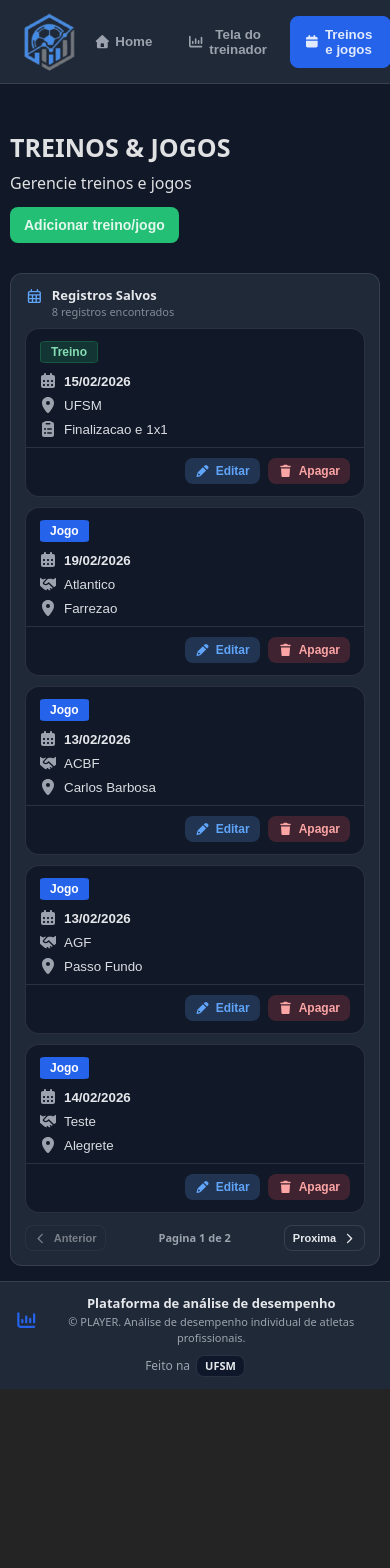
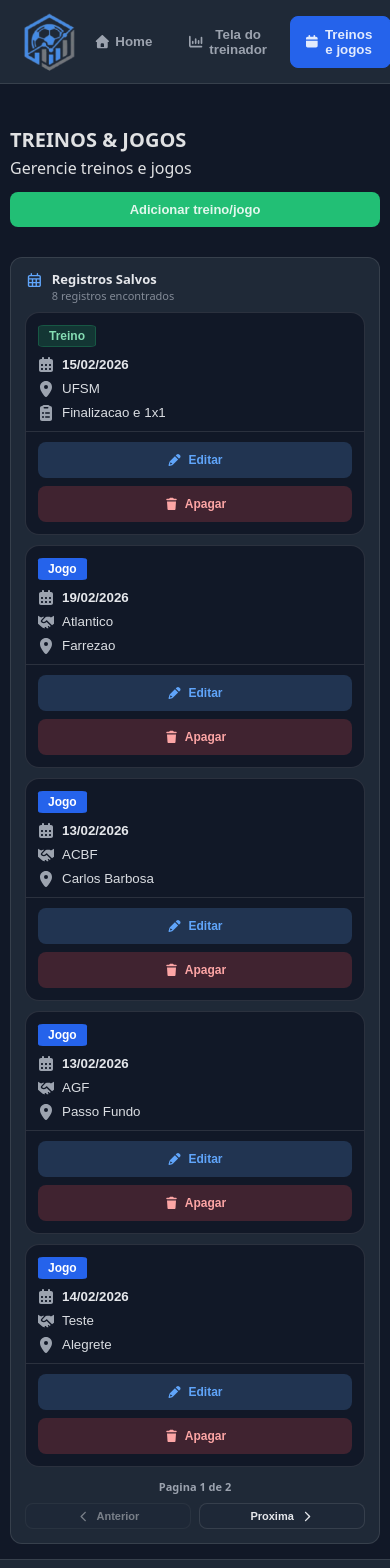
Before and after one commit to diogodls/player, a React (Vite) app: page /session-screen in a window 390 px wide. Shown: the top 1568 px of the page. Before the commit the page ends 1389 px from the top, so only its background shows below. Built offline with nearby package versions, Linux system fonts and the light colour scheme; data requests are answered from the project's data file.

Commit message:
feat(#48): faz o mobile

```diff
--- a/src/components/RegistrationScreen/HeaderSessionScreen/HeaderSessionScreen.module.scss
+++ b/src/components/RegistrationScreen/HeaderSessionScreen/HeaderSessionScreen.module.scss
@@ -14,10 +14,12 @@
   display: flex;
   flex-direction: column;
   gap: 4px;
+  min-width: 0;
 
   .title {
     font-weight: bold;
     font-size: 25px;
+    line-height: 1.12;
   }
 }
 
@@ -36,3 +38,30 @@
     background: color-mix(in srgb, var(--green) 80%, white);
   }
 }
+
+@media (max-width: 768px) {
+  .headerText {
+    .title {
+      font-size: 22px;
+    }
+  }
+
+  .addButton {
+    width: 100%;
+    text-align: center;
+    justify-content: center;
+  }
+}
+
+@media (max-width: 420px) {
+  .headerText {
+    .title {
+      font-size: 20px;
+    }
+  }
+
+  .addButton {
+    padding: 10px 12px;
+    font-size: 13px;
+  }
+}
--- a/src/components/RegistrationScreen/RegistrationScreen.module.scss
+++ b/src/components/RegistrationScreen/RegistrationScreen.module.scss
@@ -187,3 +187,23 @@
     }
   }
 }
+
+@media (max-width: 420px) {
+  .card {
+    .pagination {
+      flex-wrap: wrap;
+      justify-content: center;
+    }
+
+    .paginationButton {
+      flex: 1 1 calc(50% - 4px);
+      justify-content: center;
+      min-width: 0;
+    }
+
+    .pageIndicator {
+      order: -1;
+      flex: 0 0 100%;
+    }
+  }
+}
--- a/src/components/RegistrationScreen/SessionCard/SessionCard.module.scss
+++ b/src/components/RegistrationScreen/SessionCard/SessionCard.module.scss
@@ -74,6 +74,7 @@
 
       .text {
         font-weight: 500;
+        word-break: break-word;
       }
     }
   }
@@ -107,4 +108,34 @@
       color: #fca5a5;
     }
   }
+
+  @media (max-width: 560px) {
+    .openArea {
+      padding: 12px 12px 10px;
+    }
+
+    .info {
+      .row {
+        align-items: flex-start;
+      }
+    }
+
+    .cardActions {
+      justify-content: stretch;
+      gap: 8px;
+      padding: 10px 12px 12px;
+
+      button {
+        flex: 1;
+        justify-content: center;
+        min-height: 36px;
+      }
+    }
+  }
+
+  @media (max-width: 420px) {
+    .cardActions {
+      flex-direction: column;
+    }
+  }
 }
--- a/src/components/SessionAnalysis/SessionAnalysisActions/SessionAnalysisActionCard/SessionAnalysisActionCard.module.scss
+++ b/src/components/SessionAnalysis/SessionAnalysisActions/SessionAnalysisActionCard/SessionAnalysisActionCard.module.scss
@@ -256,4 +256,21 @@
       grid-template-columns: 1fr;
     }
   }
+
+  @media (max-width: 420px) {
+    .right {
+      flex-wrap: wrap;
+      gap: 8px;
+      justify-content: flex-start;
+    }
+
+    .counts {
+      width: 100%;
+    }
+
+    .count {
+      flex: 1;
+      justify-content: center;
+    }
+  }
 }
--- a/src/components/SessionAnalysis/SessionAnalysisActions/SessionAnalysisActionView.module.scss
+++ b/src/components/SessionAnalysis/SessionAnalysisActions/SessionAnalysisActionView.module.scss
@@ -56,6 +56,7 @@
     color: var(--text-muted);
     font-weight: 600;
     opacity: 0.9;
+    word-break: break-word;
   }
 
   .meta {
@@ -93,6 +94,8 @@
       grid-column: 1 / -1;
       padding-top: 4px;
       justify-content: flex-end;
+      flex-wrap: wrap;
+      row-gap: 4px;
     }
   }
 }
--- a/src/components/SessionAnalysis/SessionAnalysisDetails/SessionAnalysisDetails.module.scss
+++ b/src/components/SessionAnalysis/SessionAnalysisDetails/SessionAnalysisDetails.module.scss
@@ -1,5 +1,6 @@
 .wrapper {
   width: 100%;
+  max-width: 100%;
   padding: 14px 16px;
   border-radius: 14px;
   background: var(--surface);
@@ -15,6 +16,7 @@
     align-items: center;
     gap: 10px;
     margin-bottom: 12px;
+    flex-wrap: wrap;
   }
 
   .badge {
@@ -42,6 +44,8 @@
     color: var(--text-light);
     font-weight: 800;
     font-size: 16px;
+    min-width: 0;
+    word-break: break-word;
   }
 
   .grid {
@@ -93,4 +97,23 @@
       grid-template-columns: 1fr;
     }
   }
+
+  @media (max-width: 420px) {
+    padding: 12px 10px;
+
+    .opponent {
+      font-size: 14px;
+      line-height: 1.25;
+    }
+
+    .infoCard {
+      padding: 12px 10px;
+    }
+
+    .value,
+    .valueMuted {
+      font-size: 13px;
+      line-height: 1.25;
+    }
+  }
 }
--- a/src/components/SessionAnalysis/SessionAnalysisSummary/SessionAnalysisSummary.module.scss
+++ b/src/components/SessionAnalysis/SessionAnalysisSummary/SessionAnalysisSummary.module.scss
@@ -122,4 +122,12 @@
     background: rgba(250, 79, 88, 1);
   }
 
+  @media (max-width: 420px) {
+    padding: 12px 10px 14px;
+
+    .cards {
+      grid-template-columns: 1fr;
+      gap: 8px;
+    }
+  }
 }
--- a/src/pages/SessionDetails/SessionDetails.module.scss
+++ b/src/pages/SessionDetails/SessionDetails.module.scss
@@ -3,6 +3,7 @@
   background: var(--bg-dark);
   padding: 24px 16px 40px;
   color: var(--text-light);
+  overflow-x: clip;
 }
 
 .contentWrap {
@@ -11,6 +12,7 @@
   display: flex;
   flex-direction: column;
   gap: 16px;
+  min-width: 0;
 }
 
 .header {
@@ -47,13 +49,15 @@
   display: flex;
   justify-content: space-between;
   gap: 12px;
+  min-width: 0;
 }
 
 .headerText {
   display: flex;
   flex-direction: column;
   gap: 4px;
-  min-width: min(560px, 100%);
+  min-width: 0;
+  flex: 1;
 }
 
 .eyebrow {
@@ -80,6 +84,8 @@
   align-items: center;
   justify-content: flex-end;
   gap: 10px;
+  flex-wrap: wrap;
+  min-width: 0;
 }
 
 .viewerCard {
@@ -88,6 +94,9 @@
   border: 1px solid var(--border-20);
   border-radius: 16px;
   padding: 18px;
+  display: flex;
+  flex-direction: column;
+  gap: 14px;
 }
 
 .actionButton {
@@ -104,6 +113,7 @@
   transition: transform 0.18s ease, border-color 0.18s ease, box-shadow 0.18s ease;
   min-height: 44px;
   min-width: 250px;
+  max-width: 100%;
 
   &:hover {
     transform: translateY(-1px);
@@ -150,12 +160,6 @@
   box-shadow: 0 12px 28px rgba(34, 197, 94, 0.14);
 }
 
-.viewerCard {
-  display: flex;
-  flex-direction: column;
-  gap: 14px;
-}
-
 .viewerSwitch {
   display: grid;
   grid-template-columns: repeat(2, minmax(0, 1fr));
@@ -175,6 +179,7 @@
   padding: 0 12px;
   text-align: center;
   transition: background 0.18s ease, border-color 0.18s ease;
+  min-width: 0;
 }
 
 .switchActive {
@@ -231,6 +236,7 @@
   display: flex;
   flex-direction: column;
   gap: 6px;
+  min-width: 0;
 }
 
 .filterLabel {
@@ -257,6 +263,7 @@
   font-weight: 700;
   padding: 0 12px;
   cursor: pointer;
+  min-width: 0;
 }
 
 .typeFilterActive {
@@ -274,6 +281,8 @@
     padding: 0 10px;
     font-size: 12px;
     font-weight: 600;
+    width: 100%;
+    min-width: 0;
   }
 
   option {
@@ -313,13 +322,18 @@
     grid-template-columns: 1fr;
   }
 
+  .headerContent {
+    flex-direction: column;
+    align-items: stretch;
+  }
+
   .headerActions {
     width: 100%;
     justify-content: flex-start;
   }
 
   .actionButton {
-    flex: 1 1 260px;
+    flex: 1 1 240px;
     min-width: 0;
   }
 }
@@ -331,6 +345,7 @@
 
   .header {
     grid-template-columns: 1fr;
+    gap: 10px;
   }
 
   .backButton {
@@ -342,4 +357,62 @@
     width: 100%;
     grid-template-columns: 1fr;
   }
+
+  .viewerCard {
+    padding: 14px 12px;
+  }
+
+  .title {
+    font-size: clamp(22px, 7.4vw, 30px);
+    line-height: 1.12;
+  }
+
+  .subtitle {
+    font-size: 13px;
+    line-height: 1.35;
+  }
+
+  .actionButton {
+    width: 100%;
+  }
+
+  .actionText {
+    strong {
+      font-size: 13px;
+    }
+  }
 }
+
+@media (max-width: 420px) {
+  .container {
+    padding: 14px 10px 24px;
+  }
+
+  .viewerCard {
+    padding: 12px 10px;
+    border-radius: 14px;
+  }
+
+  .sectionTitle {
+    margin-inline: 0;
+    font-size: 12px;
+  }
+
+  .switchButton {
+    height: 38px;
+    font-size: 12px;
+    padding: 0 10px;
+  }
+
+  .filtersCard {
+    padding: 10px;
+  }
+
+  .typeFilters {
+    gap: 6px;
+  }
+
+  .typeFilterButton {
+    flex: 1 1 calc(50% - 3px);
+  }
+}
--- a/src/pages/SessionView/SessionView.module.scss
+++ b/src/pages/SessionView/SessionView.module.scss
@@ -3,6 +3,7 @@
   width: 100%;
   background-color: var(--bg-dark);
   padding: 15px 10px;
+  overflow-x: clip;
 
   > :nth-child(1),
   > :nth-child(2) {
```
